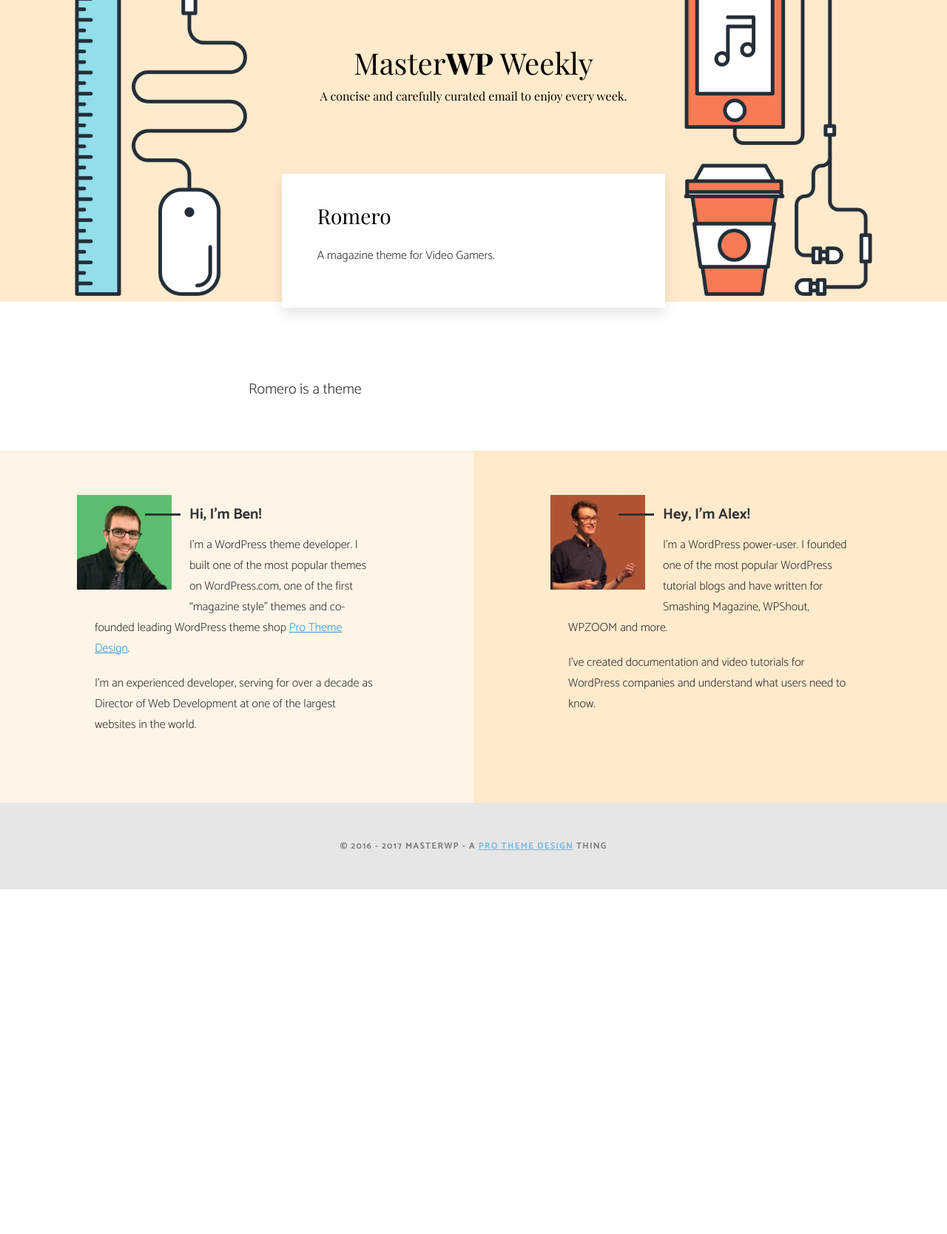
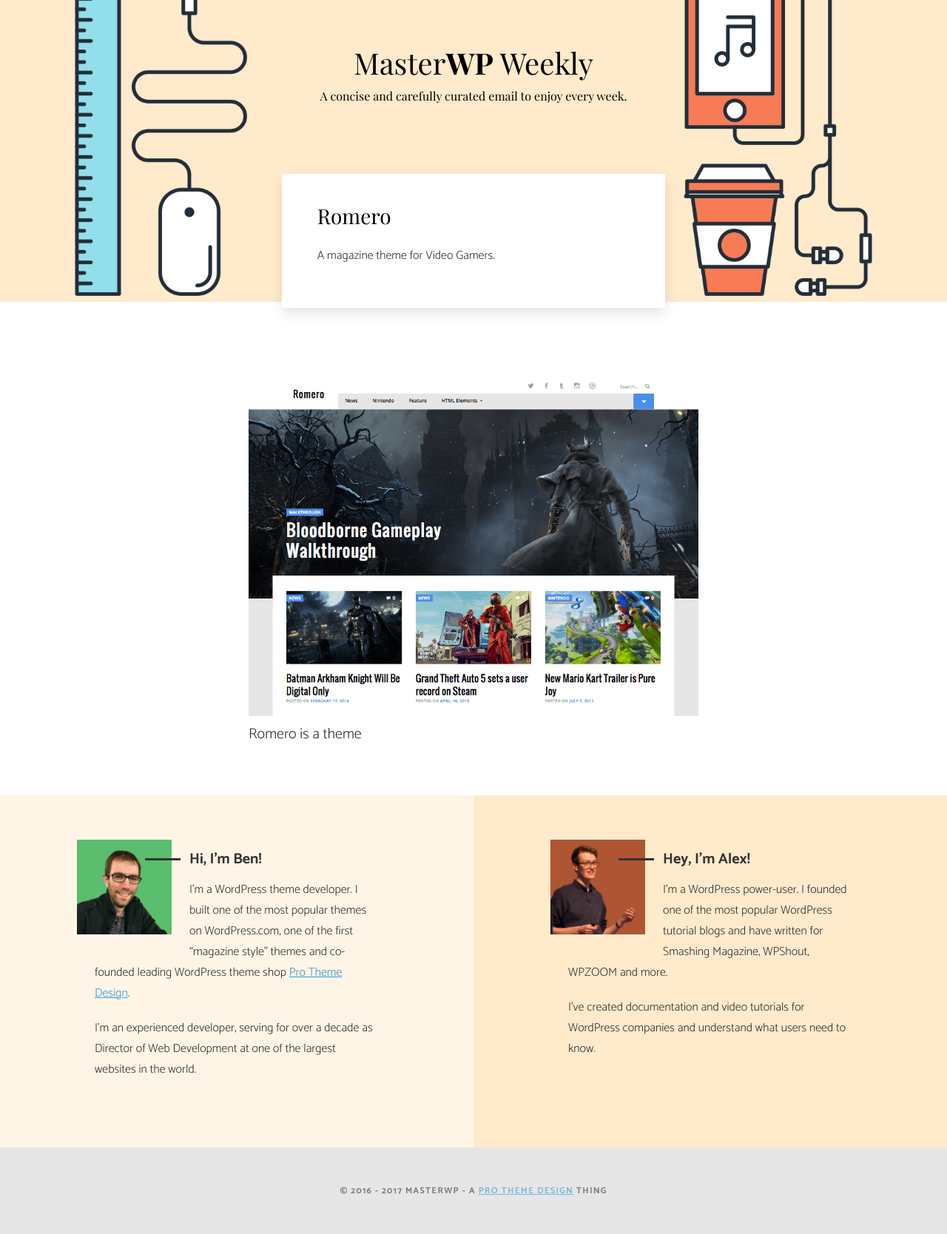
Before and after one commit to BinaryMoon/MasterWP, a Jekyll site: the page built from _themes/romero.md, in a window 1280 px wide. Shown: the whole page at 74% size. Built offline with Jekyll 4.4.1, drawn with Linux system fonts in a browser that asks for light colours; nearby versions of some CDN libraries; before the commit the page ends 1202 px from its top, so only the background shows below that.

Commit message:
change templates to use new theme image locations

```diff
--- a/_layouts/theme.html
+++ b/_layouts/theme.html
@@ -4,6 +4,8 @@ layout: default
 
 	<div class="content">
 
-	{{ content }}
+		<img src="{{ "/assets/themes/" | relative_url }}{{ page.title | slugify }}/screenshot.png" class="theme-screenshot" />
+
+		{{ content }}
 
 	</div>
--- a/_layouts/themes.html
+++ b/_layouts/themes.html
@@ -17,7 +17,7 @@ layout: default
 			<a href="{{ theme.url | relative_url }}" class="theme-url">
 				<div class="theme-icon-wrapper">
 					{{theme.file}}
-					<img src="{{ "/assets/themes/icons/" | relative_url }}{{ theme.title | slugify }}.png" class="theme-icon" />
+					<img src="{{ "/assets/themes/" | relative_url }}{{ theme.title | slugify }}/icon.png" class="theme-icon" />
 				</div>
 				<span class="theme-name">{{ theme.title | escape }}</span>
 			</a>
```
